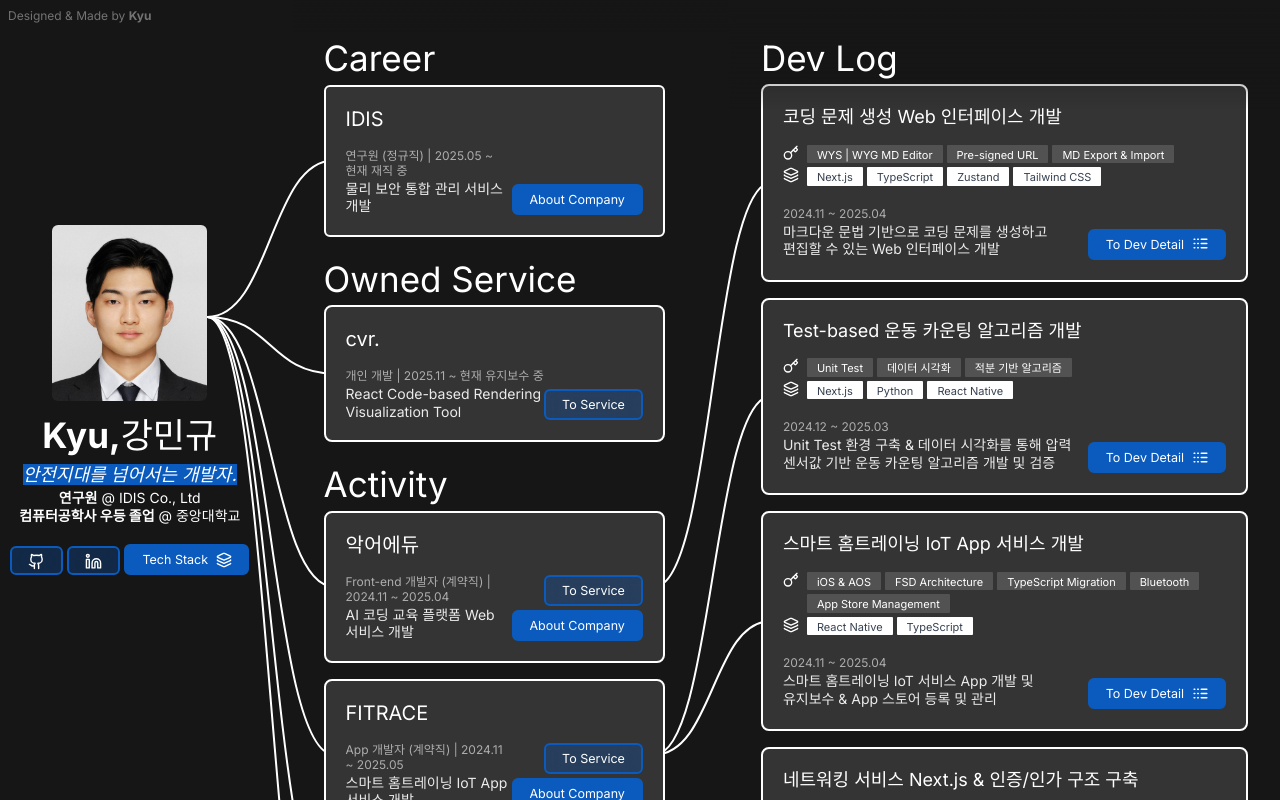
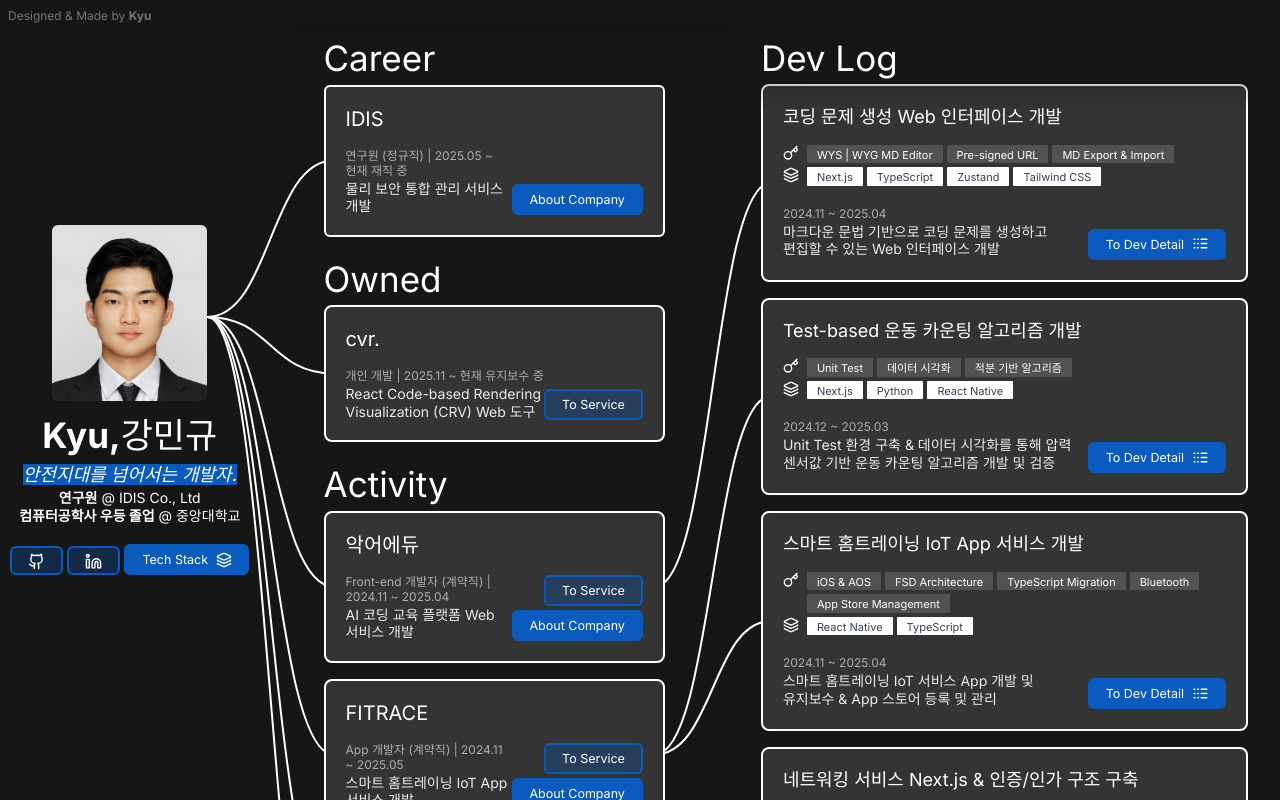
Before and after one commit to selfishAltruism/Masterpiece_of_The_Portfolio, a Next.js app: page / in a window 1280 px wide. Built offline with nearby package versions, Linux system fonts and the light colour scheme.

Commit message:
[enhancement] title 및 데이터 일부 수정.

```diff
--- a/src/shared/data/group.ts
+++ b/src/shared/data/group.ts
@@ -13,7 +13,7 @@ export const ownedServices: Data.OwnedServcie[] = [
   {
     id: 1,
     name: "cvr.",
-    description: "React Code-based Rendering Visualization Tool",
+    description: "React Code-based Rendering Visualization (CRV) Web 도구",
     period: "2025.11 ~ 현재 유지보수 중",
     result: "https://react-crv.vercel.app/",
   },
--- a/src/widgets/main/GroupList.tsx
+++ b/src/widgets/main/GroupList.tsx
@@ -17,7 +17,7 @@ const Groups = () => {
         ))}
       </div>
 
-      <Title>Owned Service</Title>
+      <Title>Owned</Title>
       <div className="mb-2">
         {ownedServices.map((service, index) => (
           <OwnedServiceCard service={service} key={index} />
```
